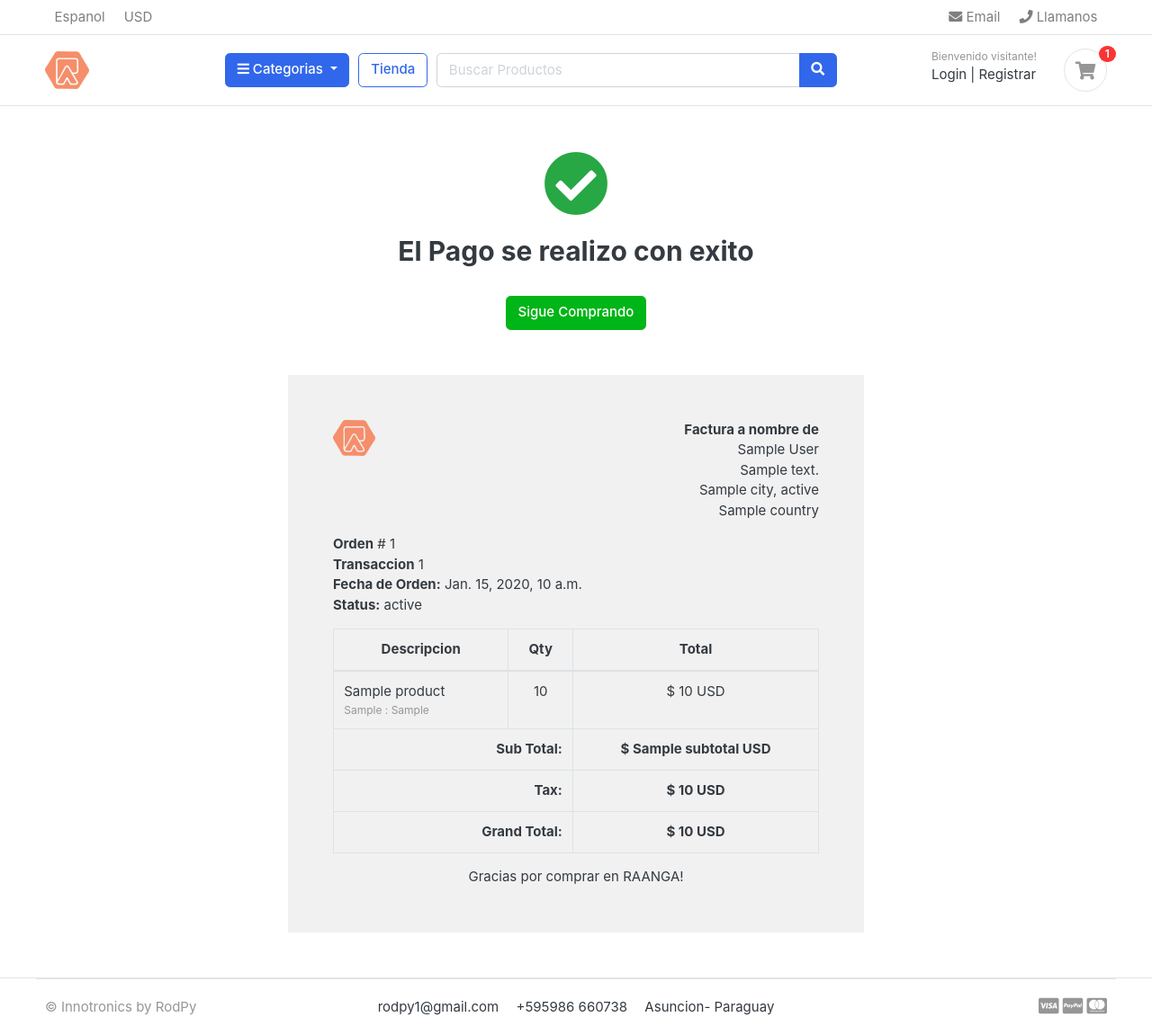
After one commit to RodPy/Raanga_Project, a Django app: template templates/orders/order_complete.html in a window 1280 px wide. The commit adds this page. Shown: the whole page at 90% size. Run offline with Django 4.2, Linux system fonts and the light colour scheme; the template is opened without the code that fills it: most values are stand-ins (such as "Sample title", 1, 10 or a date in 2020); some libraries are stand-ins or nearby versions; some web fonts are replaced.

Commit message:
OrderCompete page

```diff
--- a/orders/urls.py
+++ b/orders/urls.py
@@ -4,6 +4,7 @@ from . import views
 urlpatterns = [
     path('place_order/', views.place_order, name='place_order'),
     path('payments/', views.payments, name='payments'),
+    path('order_complete/', views.order_complete, name='order_complete')
 
 
 ]
--- /dev/null
+++ b/templates/orders/order_complete.html
@@ -0,0 +1,120 @@
+{% extends 'base.html' %}
+{% load static %}
+
+{% block content %}
+
+
+<div class="container" style="margin-top: 50px;">
+    <center><i class="fas fa-check-circle" style="font-size: 72px;margin-bottom: 20px;color: #28A745;"></i></center>
+    <h2 class="text-center">El Pago se realizo con exito</h2>
+	<br>
+	<div class="text-center">
+		<a href="{% url 'store' %}" class="btn btn-success">Sigue Comprando</a>
+	</div>
+</div>
+
+<div class="container" style="margin: 0 auto;width: 50%;padding: 50px;background: #f1f1f1;margin-top: 50px;margin-bottom: 50px;">
+    <div class="row invoice row-printable">
+        <div class="col-md-12">
+            <!-- col-lg-12 start here -->
+            <div class="panel panel-default plain" id="dash_0">
+                <!-- Start .panel -->
+                <div class="panel-body p30">
+                    <div class="row">
+                        <!-- Start .row -->
+                        <div class="col-lg-6">
+                            <!-- col-lg-6 start here -->
+                            <div class="invoice-logo"><img src="{% static '/images/logoR.png' %}" alt="Invoice logo" style="max-height: 40px;"></div>
+                        </div>
+                        <!-- col-lg-6 end here -->
+                        <div class="col-lg-6">
+                            <!-- col-lg-6 start here -->
+                            <div class="invoice-from">
+                                <ul class="list-unstyled text-right">
+                                    <li><strong>Factura a nombre de</strong></li>
+                                    <li>{{ order.full_name }}</li>
+                                    <li>{{ order.full_address }}</li>
+                                    <li>{{ order.city }}, {{ order.state }} </li>
+                                    <li>{{ order.country }}</li>
+                                </ul>
+                            </div>
+                        </div>
+                        <!-- col-lg-6 end here -->
+                        <div class="col-lg-12">
+                            <!-- col-lg-12 start here -->
+                            <div class="invoice-details mt25">
+                                <div class="well">
+                                    <ul class="list-unstyled mb0">
+                                        <li><strong>Orden</strong> # {{ order_number }}</li>
+                                        <li><strong>Transaccion</strong> {{ transID }}</li>
+                                        <li><strong>Fecha de Orden:</strong> {{ order.created_at }}</li>
+                                        <li><strong>Status:</strong> {{ payment.status }}</li>
+                                    </ul>
+                                </div>
+                            </div>
+
+                            <div class="invoice-items">
+                                <div class="table-responsive" style="overflow: hidden; outline: none;" tabindex="0">
+                                    <table class="table table-bordered">
+                                        <thead>
+                                            <tr>
+                                                <th class="per70 text-center">Descripcion</th>
+                                                <th class="per5 text-center">Qty</th>
+                                                <th class="per25 text-center">Total</th>
+                                            </tr>
+                                        </thead>
+                                        <tbody>
+
+                                            {% for item in ordered_products %}
+
+                                            <tr>
+                                                <td>
+                                                    {{item.product.product_name}}
+                                                    <p class="text-muted small">
+                                                        {% if item.variation.all %}
+                                                          {% for i in item.variation.all%}
+                                                              {{ i.variation_category | capfirst }} : {{ i.variation_value | capfirst }} <br>
+                                                          {% endfor %}
+                                                        {% endif %}
+                                                    </p>
+                                                </td>
+                                                <td class="text-center">{{ item.quantity }}</td>
+                                                <td class="text-center">$ {{item.product_price}} USD</td>
+                                            </tr>
+                                          {% endfor %}
+                                        </tbody>
+                                        <tfoot>
+                                            <tr>
+                                                <th colspan="2" class="text-right">Sub Total:</th>
+                                                <th class="text-center">$  {{subtotal}} USD</th>
+                                            </tr>
+                                            <tr>
+                                                <th colspan="2" class="text-right">Tax:</th>
+                                                <th class="text-center">$ {{ order.tax }} USD</th>
+                                            </tr>
+
+                                            <tr>
+                                                <th colspan="2" class="text-right">Grand Total:</th>
+                                                <th class="text-center">$ {{ order.order_total }} USD</th>
+                                            </tr>
+                                        </tfoot>
+                                    </table>
+                                </div>
+                            </div>
+                            <div class="invoice-footer mt25">
+                                <p class="text-center">Gracias por comprar en RAANGA!</p>
+                            </div>
+                        </div>
+                        <!-- col-lg-12 end here -->
+                    </div>
+                    <!-- End .row -->
+                </div>
+            </div>
+            <!-- End .panel -->
+        </div>
+        <!-- col-lg-12 end here -->
+    </div>
+    </div>
+
+
+{% endblock %}
--- a/templates/orders/payments.html
+++ b/templates/orders/payments.html
@@ -158,7 +158,7 @@
           var csrftoken = getCookie('csrftoken');
           var orderID = "{{ order.order_number }}"
           var payment_method = 'PayPal';
-          {% comment %} var redirect_url = "{% url 'order_complete' %}" {% endcomment %}
+          var redirect_url = "{% url 'order_complete' %}"
            // Render the PayPal button into #paypal-button-container
            paypal.Buttons({
 
```
Also changed, not shown: orders/views.py (+30 -6 lines), db.sqlite3.
